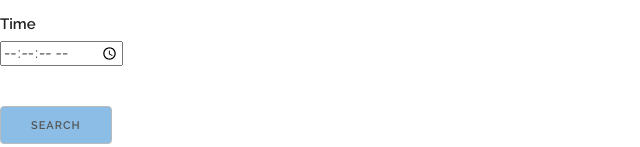
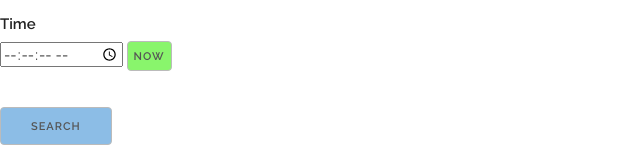
Before and after one commit to pdav5883/sat-finder, a plain HTML site: page visible.html in a window 1280 px wide. Shown: the part 342-489 px from the top of the page, without its empty margins (0-640 px from the left). Drawn offline with nearby package versions, Linux system fonts and the light colour scheme.

Commit message:
Now button to fill in date/time

```diff
--- a/scripts/visible.js
+++ b/scripts/visible.js
@@ -74,6 +74,25 @@ function parseDatetimeUTC(dateStr, timeStr) {
   utcStr += ":" + dateObj.getUTCSeconds()
 
   return utcStr
+}
+
+
+function timeNow() {
+  var dateField = document.getElementById("date")
+  var timeField = document.getElementById("time")
+
+  var now = new Date()
+
+  var dateValue = now.getFullYear()
+  dateValue += "-" + (now.getMonth() + 1).toString().padStart(2, "0")
+  dateValue += "-" + now.getDate().toString().padStart(2, "0")
+
+  var timeValue = now.getHours().toString().padStart(2, "0")
+  timeValue += ":" + now.getMinutes().toString().padStart(2, "0")
+  timeValue += ":" + now.getSeconds().toString().padStart(2, "0")
+
+  dateField.value = dateValue
+  timeField.value = timeValue
 }
 
 
--- a/styles/custom.css
+++ b/styles/custom.css
@@ -12,6 +12,13 @@
   padding-right: 15px;
 }
 
+.smallbutton {
+  background-color: #89f56c;
+  height: 30px;
+  line-height: 30px;
+  padding: 0 6px;
+}
+
 button {
   background-color: #8cbde6;
 }
--- a/visible.html
+++ b/visible.html
@@ -39,6 +39,8 @@
 
     <label for="time">Time</label>
     <input type="time" name="time" id="time" step=1>
+
+    <button type="button" id="nowbutton" class="smallbutton" onclick="timeNow()">Now</button>
   </form>
 
   <button id="searchbutton" onclick="queryVisible()">Search</button>
```
